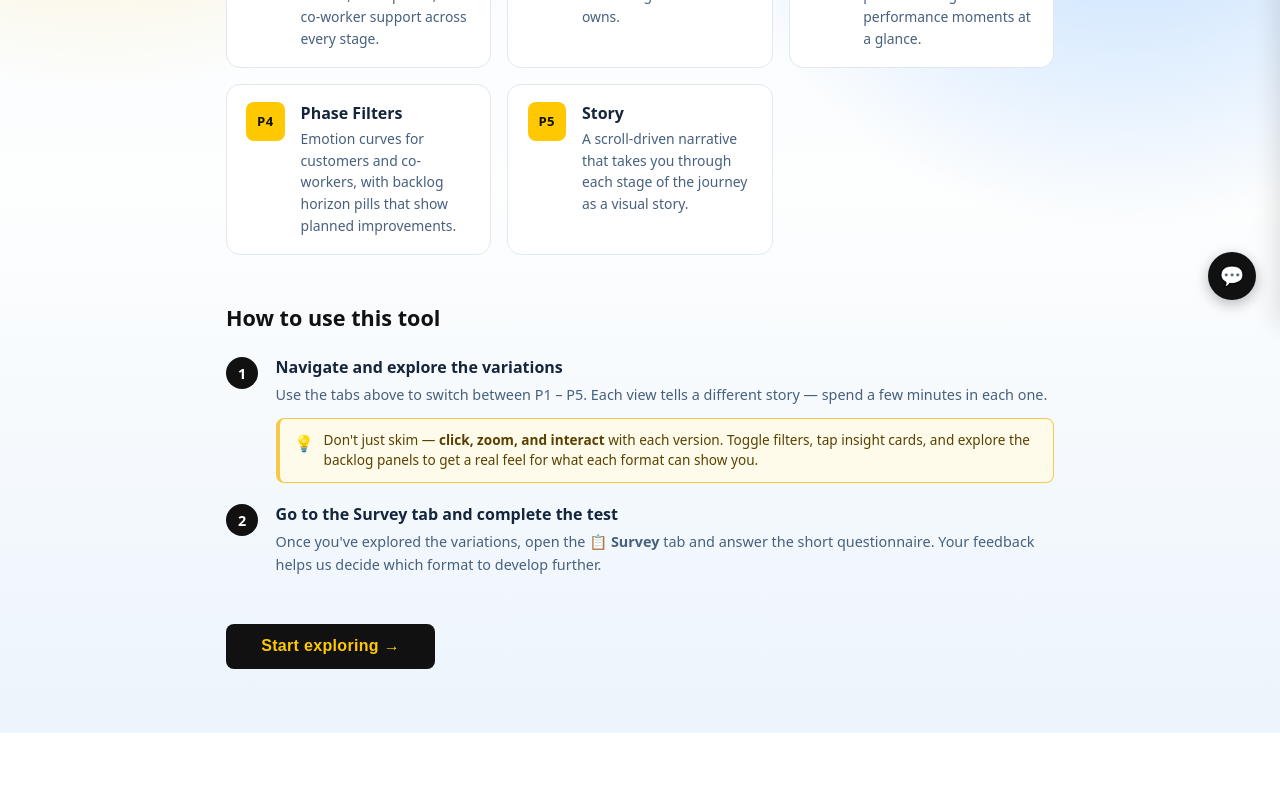
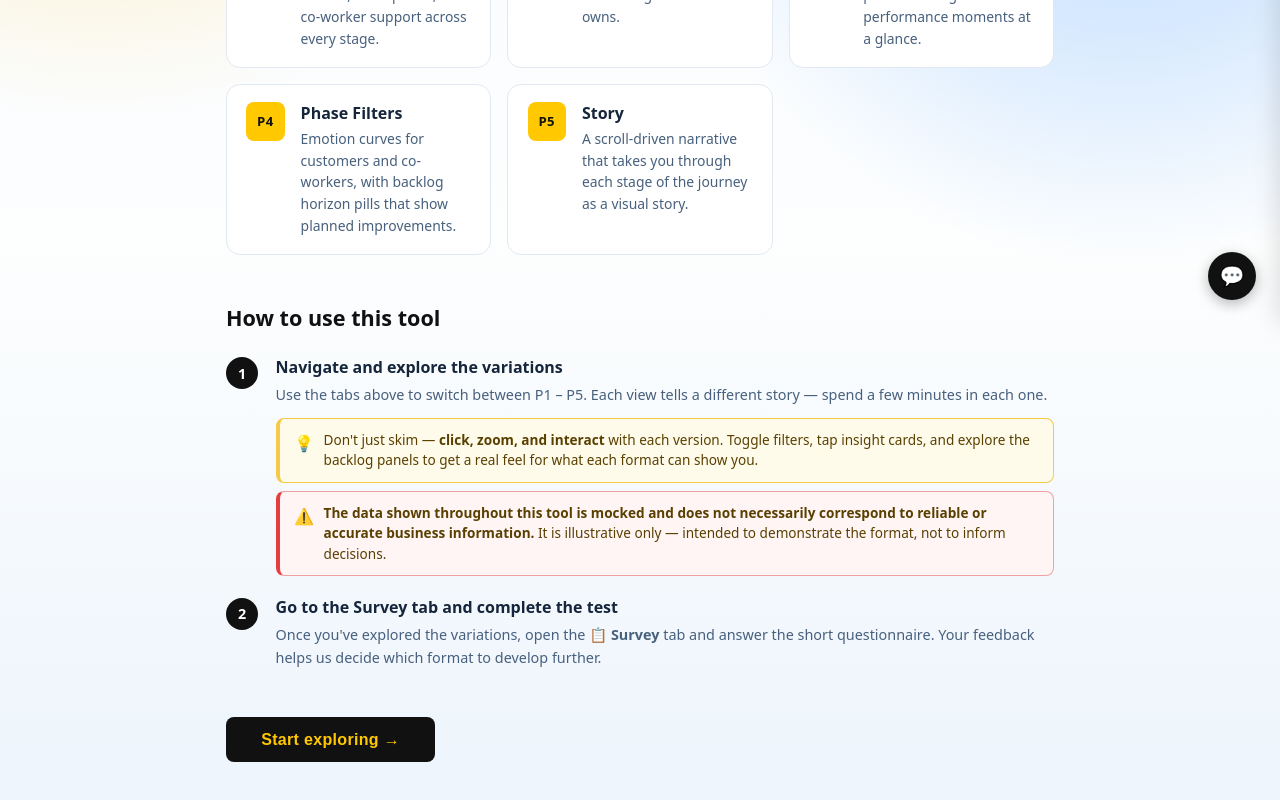
Before and after one commit to jcdiezikea/-cjm-exploration, a React (Vite) app: page / in a window 1280 px wide. Shown: the part 476-1276 px from the top of the page. Before the commit the page ends 1209 px from the top, so only its background shows below. Built offline with nearby package versions, Linux system fonts and the light colour scheme; a web font is replaced by a local one; what chartjs-plugin-datalabels would draw is missing.

Commit message:
feat: add mocked data disclaimer to intro

```diff
--- a/src/proposals/Intro.tsx
+++ b/src/proposals/Intro.tsx
@@ -63,6 +63,10 @@ export function Intro({ onStart }: { onStart: () => void }) {
                 <span className="intro-tip-icon">💡</span>
                 <span>Don't just skim — <strong>click, zoom, and interact</strong> with each version. Toggle filters, tap insight cards, and explore the backlog panels to get a real feel for what each format can show you.</span>
               </div>
+              <div className="intro-tip-banner" style={{ marginTop: '0.5rem', background: '#fff5f5', borderColor: '#f5a0a0', borderLeftColor: '#e53e3e' }}>
+                <span className="intro-tip-icon">⚠️</span>
+                <span><strong>The data shown throughout this tool is mocked and does not necessarily correspond to reliable or accurate business information.</strong> It is illustrative only — intended to demonstrate the format, not to inform decisions.</span>
+              </div>
             </div>
           </li>
           <li>
```
